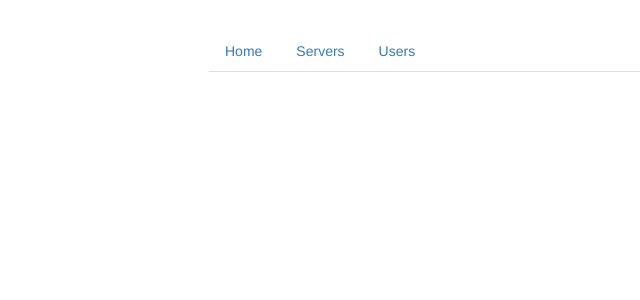
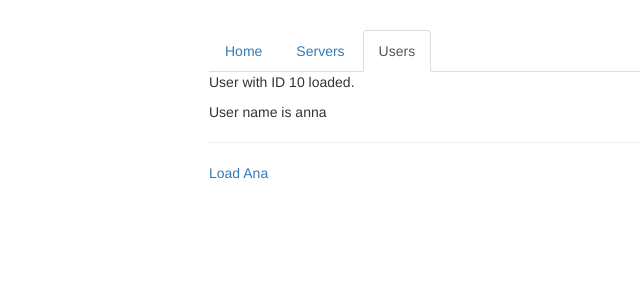
Before and after one commit to santhoshkasam/angularrouting, an Angular app: page /users/10/anna in a window 1280 px wide. Before the commit this address led to /. Shown: the top 300 px of the page, without its empty margins (56-696 px from the left). Built offline with nearby package versions, Linux system fonts and the light colour scheme.

Commit message:
Dynamic path like add :id and access it vaia snpashot or subscribe it through params

```diff
--- a/src/app/app.module.ts
+++ b/src/app/app.module.ts
@@ -16,6 +16,7 @@
 const appRoutes: Routes = [
   { path: '', component: HomeComponent },
   { path: 'users', component: UsersComponent },
+  { path: 'users/:id/:name', component: UserComponent },
   { path: 'servers', component: ServersComponent }
 ];
 
--- a/src/app/users/user/user.component.html
+++ b/src/app/users/user/user.component.html
@@ -1,2 +1,4 @@
-<p>User with ID _ID_ loaded.</p>
-<p>User name is _NAME_</p>
+<p>User with ID {{user.id}} loaded.</p>
+<p>User name is {{user.name}}</p>
+<hr>
+<a [routerLink]="['/users',10,'anna']">Load Ana</a>
--- a/src/app/users/user/user.component.ts
+++ b/src/app/users/user/user.component.ts
@@ -1,4 +1,5 @@
 import { Component, OnInit } from '@angular/core';
+import { ActivatedRoute, Params } from '@angular/router';
 
 @Component({
   selector: 'app-user',
@@ -8,9 +9,20 @@
 export class UserComponent implements OnInit {
   user: {id: number, name: string};
 
-  constructor() { }
+  constructor(private route:ActivatedRoute) { }
 
   ngOnInit() {
+    this.user={
+      id: this.route.snapshot.params['id'],
+      name: this.route.snapshot.params['name']
+    };
+    //this code will not be executed when the ngonit called but only when the params changed like when id changes
+    this.route.params.subscribe(
+      (params: Params)=>{
+        this.user.id= params['id'];
+        this.user.name= params['name'];
+      }
+    )
   }
 
 }
```
